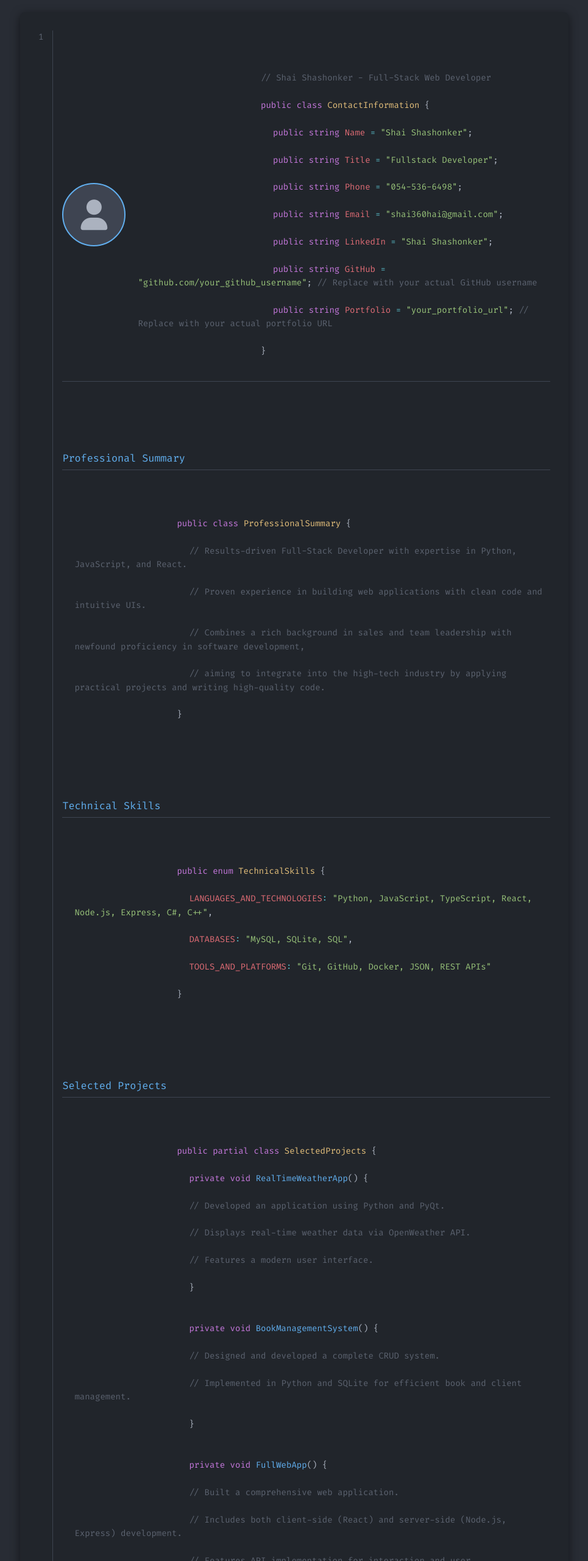
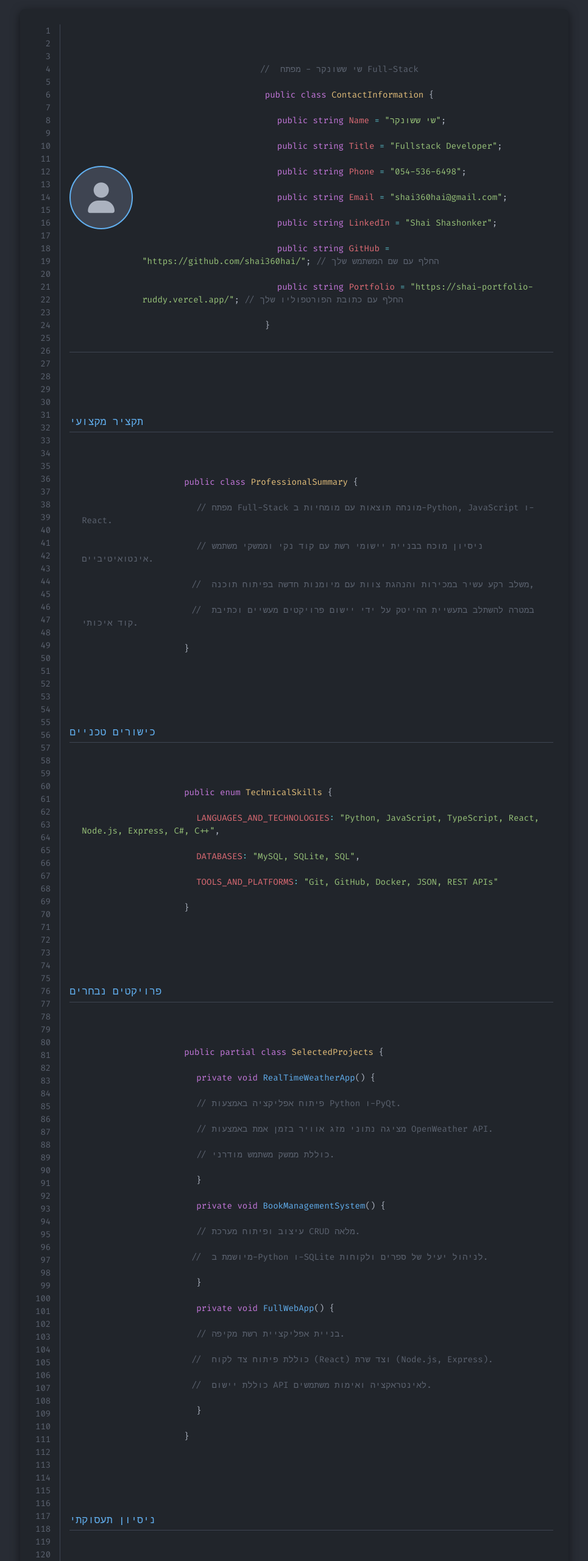
Before and after one commit to shai360hai/resume, a plain HTML site: page index.html in a window 1280 px wide. Shown: the top 2560 px of the page at 61% size, without its empty margins (157-1122 px from the left). Drawn offline with Linux system fonts and the light colour scheme.

Commit message:
Update index.html

```diff
--- a/index.html
+++ b/index.html
@@ -1,19 +1,19 @@
 <!DOCTYPE html>
-<html lang="en">
+<html lang="he">
 <head>
     <meta charset="UTF-8">
     <meta name="viewport" content="width=device-width, initial-scale=1.0">
-    <title>Shai Shashonker - Full-Stack Developer Resume</title>
+    <title>שי ששונקר - קורות חיים של מפתח Full-Stack</title>
     <link href="https://fonts.googleapis.com/css2?family=Fira+Code:wght@400;700&display=swap" rel="stylesheet">
     <style>
         /* Basic Reset & Body Styling */
         body {
             margin: 0;
-            padding: 20px;
+            padding: 15px; /* Reduced padding */
             background-color: #282c34; /* Dark background similar to code editors */
             color: #abb2bf; /* Light grey text for general content */
             font-family: 'Fira Code', monospace; /* Monospace font for code feel */
-            line-height: 1.6;
+            line-height: 1.5; /* Reduced line height */
             font-size: 14px;
             display: flex;
             justify-content: center;
@@ -28,7 +28,7 @@
             box-shadow: 0 4px 15px rgba(0, 0, 0, 0.5);
             width: 100%;
             max-width: 900px; /* Max width for better readability on large screens */
-            padding: 30px;
+            padding: 25px; /* Reduced padding */
             box-sizing: border-box;
             display: flex;
             flex-direction: column;
@@ -62,7 +62,7 @@
 
         .line-numbers span {
             display: block;
-            line-height: 1.6; /* Match content line height */
+            line-height: 1.5; /* Match content line height */
         }
 
         .code-content {
@@ -74,15 +74,15 @@
         .section-header {
             color: #61afef; /* Blue for main section headers */
             font-size: 1.2em;
-            margin-bottom: 10px;
+            margin-bottom: 8px; /* Reduced margin */
             border-bottom: 1px solid #3e4451;
-            padding-bottom: 5px;
-            margin-top: 20px;
+            padding-bottom: 4px; /* Reduced padding */
+            margin-top: 18px; /* Reduced margin */
         }
 
         .code-block {
             margin-left: 20px;
-            margin-bottom: 15px;
+            margin-bottom: 12px; /* Reduced margin */
         }
 
         .indent {
@@ -92,9 +92,9 @@
         .profile-header {
             display: flex;
             align-items: center;
-            margin-bottom: 25px;
-            gap: 20px;
-            padding-bottom: 15px;
+            margin-bottom: 20px; /* Reduced margin */
+            gap: 15px; /* Reduced gap */
+            padding-bottom: 12px; /* Reduced padding */
             border-bottom: 1px solid #3e4451;
         }
 
@@ -145,7 +145,7 @@
                 padding: 10px;
             }
             .resume-container {
-                padding: 20px;
+                padding: 15px;
             }
             .profile-header {
                 flex-direction: column;
@@ -179,30 +179,30 @@
                         <i class="fas fa-user placeholder-icon"></i>
                     </div>
                     <div>
-                        <span class="comment">// Shai Shashonker - Full-Stack Web Developer</span><br>
+                        <span class="comment">// שי ששונקר - מפתח Full-Stack</span><br>
                         <span class="keyword">public class</span> <span class="type">ContactInformation</span> {<br>
-                        <span class="indent"><span class="keyword">public string</span> <span class="variable">Name</span> <span class="operator">=</span> <span class="string">"Shai Shashonker"</span>;</span><br>
+                        <span class="indent"><span class="keyword">public string</span> <span class="variable">Name</span> <span class="operator">=</span> <span class="string">"שי ששונקר"</span>;</span><br>
                         <span class="indent"><span class="keyword">public string</span> <span class="variable">Title</span> <span class="operator">=</span> <span class="string">"Fullstack Developer"</span>;</span><br>
                         <span class="indent"><span class="keyword">public string</span> <span class="variable">Phone</span> <span class="operator">=</span> <span class="string">"054-536-6498"</span>;</span><br>
                         <span class="indent"><span class="keyword">public string</span> <span class="variable">Email</span> <span class="operator">=</span> <span class="string">"shai360hai@gmail.com"</span>;</span><br>
                         <span class="indent"><span class="keyword">public string</span> <span class="variable">LinkedIn</span> <span class="operator">=</span> <span class="string">"Shai Shashonker"</span>;</span><br>
-                        <span class="indent"><span class="keyword">public string</span> <span class="variable">GitHub</span> <span class="operator">=</span> <span class="string">"github.com/your_github_username"</span>; <span class="comment">// Replace with your actual GitHub username</span></span><br>
-                        <span class="indent"><span class="keyword">public string</span> <span class="variable">Portfolio</span> <span class="operator">=</span> <span class="string">"your_portfolio_url"</span>; <span class="comment">// Replace with your actual portfolio URL</span></span><br>
+                        <span class="indent"><span class="keyword">public string</span> <span class="variable">GitHub</span> <span class="operator">=</span> <span class="string">"https://github.com/shai360hai/"</span>; <span class="comment">// החלף עם שם המשתמש שלך</span></span><br>
+                        <span class="indent"><span class="keyword">public string</span> <span class="variable">Portfolio</span> <span class="operator">=</span> <span class="string">"https://shai-portfolio-ruddy.vercel.app/"</span>; <span class="comment">// החלף עם כתובת הפורטפוליו שלך</span></span><br>
                         }
                     </div>
                 </div>
 
-                <div class="section-header">Professional Summary</div>
+                <div class="section-header">תקציר מקצועי</div>
                 <div class="code-block">
                     <span class="keyword">public class</span> <span class="type">ProfessionalSummary</span> {<br>
-                    <span class="indent"><span class="comment">// Results-driven Full-Stack Developer with expertise in Python, JavaScript, and React.</span></span><br>
-                    <span class="indent"><span class="comment">// Proven experience in building web applications with clean code and intuitive UIs.</span></span><br>
-                    <span class="indent"><span class="comment">// Combines a rich background in sales and team leadership with newfound proficiency in software development,</span></span><br>
-                    <span class="indent"><span class="comment">// aiming to integrate into the high-tech industry by applying practical projects and writing high-quality code.</span></span><br>
+                    <span class="indent"><span class="comment">// מפתח Full-Stack מונחה תוצאות עם מומחיות ב-Python, JavaScript ו-React.</span></span><br>
+                    <span class="indent"><span class="comment">// ניסיון מוכח בבניית יישומי רשת עם קוד נקי וממשקי משתמש אינטואיטיביים.</span></span><br>
+                    <span class="indent"><span class="comment">// משלב רקע עשיר במכירות והנהגת צוות עם מיומנות חדשה בפיתוח תוכנה,</span></span><br>
+                    <span class="indent"><span class="comment">// במטרה להשתלב בתעשיית ההייטק על ידי יישום פרויקטים מעשיים וכתיבת קוד איכותי.</span></span><br>
                     }
                 </div>
 
-                <div class="section-header">Technical Skills</div>
+                <div class="section-header">כישורים טכניים</div>
                 <div class="code-block">
                     <span class="keyword">public enum</span> <span class="type">TechnicalSkills</span> {<br>
                     <span class="indent"><span class="variable">LANGUAGES_AND_TECHNOLOGIES</span><span class="operator">:</span> <span class="string">"Python, JavaScript, TypeScript, React, Node.js, Express, C#, C++"</span>,</span><br>
@@ -211,79 +211,79 @@
                     }
                 </div>
 
-                <div class="section-header">Selected Projects</div>
+                <div class="section-header">פרויקטים נבחרים</div>
                 <div class="code-block">
                     <span class="keyword">public partial class</span> <span class="type">SelectedProjects</span> {<br>
                     <span class="indent"><span class="keyword">private void</span> <span class="function">RealTimeWeatherApp</span>() {</span><br>
-                    <span class="indent indent"><span class="comment">// Developed an application using Python and PyQt.</span></span><br>
-                    <span class="indent indent"><span class="comment">// Displays real-time weather data via OpenWeather API.</span></span><br>
-                    <span class="indent indent"><span class="comment">// Features a modern user interface.</span></span><br>
-                    <span class="indent">}</span><br><br>
+                    <span class="indent indent"><span class="comment">// פיתוח אפליקציה באמצעות Python ו-PyQt.</span></span><br>
+                    <span class="indent indent"><span class="comment">// מציגה נתוני מזג אוויר בזמן אמת באמצעות OpenWeather API.</span></span><br>
+                    <span class="indent indent"><span class="comment">// כוללת ממשק משתמש מודרני.</span></span><br>
+                    <span class="indent">}</span><br>
                     <span class="indent"><span class="keyword">private void</span> <span class="function">BookManagementSystem</span>() {</span><br>
-                    <span class="indent indent"><span class="comment">// Designed and developed a complete CRUD system.</span></span><br>
-                    <span class="indent indent"><span class="comment">// Implemented in Python and SQLite for efficient book and client management.</span></span><br>
-                    <span class="indent">}</span><br><br>
+                    <span class="indent indent"><span class="comment">// עיצוב ופיתוח מערכת CRUD מלאה.</span></span><br>
+                    <span class="indent indent"><span class="comment">// מיושמת ב-Python ו-SQLite לניהול יעיל של ספרים ולקוחות.</span></span><br>
+                    <span class="indent">}</span><br>
                     <span class="indent"><span class="keyword">private void</span> <span class="function">FullWebApp</span>() {</span><br>
-                    <span class="indent indent"><span class="comment">// Built a comprehensive web application.</span></span><br>
-                    <span class="indent indent"><span class="comment">// Includes both client-side (React) and server-side (Node.js, Express) development.</span></span><br>
-                    <span class="indent indent"><span class="comment">// Features API implementation for interaction and user authentication.</span></span><br>
+                    <span class="indent indent"><span class="comment">// בניית אפליקציית רשת מקיפה.</span></span><br>
+                    <span class="indent indent"><span class="comment">// כוללת פיתוח צד לקוח (React) וצד שרת (Node.js, Express).</span></span><br>
+                    <span class="indent indent"><span class="comment">// כוללת יישום API לאינטראקציה ואימות משתמשים.</span></span><br>
                     <span class="indent">}</span><br>
                     }
                 </div>
 
-                <div class="section-header">Work Experience</div>
+                <div class="section-header">ניסיון תעסוקתי</div>
                 <div class="code-block">
                     <span class="keyword">public static class</span> <span class="type">WorkExperience</span> {<br>
                     <span class="indent"><span class="keyword">public class</span> <span class="type">Xpeng</span> {</span><br>
                     <span class="indent indent"><span class="keyword">string</span> <span class="variable">Title</span> <span class="operator">=</span> <span class="string">"Marketing & Sales Expert"</span>;</span><br>
                     <span class="indent indent"><span class="keyword">string</span> <span class="variable">Duration</span> <span class="operator">=</span> <span class="string">"2023 – Present"</span>;</span><br>
-                    <span class="indent indent"><span class="comment">// Promoted and sold advanced electric vehicles in the Israeli market.</span></span><br>
-                    <span class="indent indent"><span class="comment">// Consistently met business targets.</span></span><br>
-                    <span class="indent">}</span><br><br>
+                    <span class="indent indent"><span class="comment">// קידום ומכירה של כלי רכב חשמליים מתקדמים בשוק הישראלי.</span></span><br>
+                    <span class="indent indent"><span class="comment">// עמידה עקבית ביעדים עסקיים.</span></span><br>
+                    <span class="indent">}</span><br>
                     <span class="indent"><span class="keyword">public class</span> <span class="type">DelekMotorsBMW</span> {</span><br>
                     <span class="indent indent"><span class="keyword">string</span> <span class="variable">Title</span> <span class="operator">=</span> <span class="string">"Account Manager"</span>;</span><br>
                     <span class="indent indent"><span class="keyword">string</span> <span class="variable">Duration</span> <span class="operator">=</span> <span class="string">"2021 – 2023"</span>;</span><br>
-                    <span class="indent indent"><span class="comment">// Managed and retained premium client relationships in the luxury automotive sector.</span></span><br>
-                    <span class="indent indent"><span class="comment">// Included negotiation and achieving high client satisfaction.</span></span><br>
-                    <span class="indent">}</span><br><br>
-                    <span class="indent"><span class="comment">// Other previous roles (briefed to fit layout):</span></span><br>
-                    <span class="indent"><span class="comment">// Business Development Representative (Ilan Shahar, 2019 – 2021)</span></span><br>
-                    <span class="indent"><span class="comment">// Sales Representative (Cellcom, 2017 – 2019)</span></span><br>
-                    <span class="indent"><span class="comment">// Sales Associate (Wine in the City, 2015 – 2017)</span></span><br>
-                    <span class="indent"><span class="comment">// Security (Israel Railways, 2013 – 2015)</span></span><br>
+                    <span class="indent indent"><span class="comment">// ניהול ושימור קשרי לקוחות פרימיום בתחום הרכב היוקרתי.</span></span><br>
+                    <span class="indent indent"><span class="comment">// כלל ניהול משא ומתן והשגת שביעות רצון גבוהה של לקוחות.</span></span><br>
+                    <span class="indent">}</span><br>
+                    <span class="indent"><span class="comment">// תפקידים קודמים נוספים (בתמציתיות):</span></span><br>
+                    <span class="indent"><span class="comment">// Business Development Representative (אילן שחר, 2019 – 2021)</span></span><br>
+                    <span class="indent"><span class="comment">// Sales Representative (סלקום, 2017 – 2019)</span></span><br>
+                    <span class="indent"><span class="comment">// Sales Associate (יין בעיר, 2015 – 2017)</span></span><br>
+                    <span class="indent"><span class="comment">// Security (רכבת ישראל, 2013 – 2015)</span></span><br>
                     }
                 </div>
 
-                <div class="section-header">Education</div>
+                <div class="section-header">השכלה</div>
                 <div class="code-block">
                     <span class="keyword">public static class</span> <span class="type">Education</span> {<br>
                     <span class="indent"><span class="keyword">public class</span> <span class="type">JohnBryce</span> {</span><br>
                     <span class="indent indent"><span class="keyword">string</span> <span class="variable">Course</span> <span class="operator">=</span> <span class="string">"Full Stack Python Course"</span>;</span><br>
                     <span class="indent indent"><span class="keyword">string</span> <span class="variable">Duration</span> <span class="operator">=</span> <span class="string">"2023–2024"</span>;</span><br>
-                    <span class="indent">}</span><br><br>
+                    <span class="indent">}</span><br>
                     <span class="indent"><span class="keyword">public class</span> <span class="type">HighSchool</span> {</span><br>
-                    <span class="indent indent"><span class="keyword">string</span> <span class="variable">Diploma</span> <span class="operator">=</span> <span class="string">"High School Diploma (Computer Science Major)"</span>;</span><br>
-                    <span class="indent indent"><span class="keyword">string</span> <span class="variable">School</span> <span class="operator">=</span> <span class="string">"Rogozin Kiryat Ata"</span>;</span><br>
+                    <span class="indent indent"><span class="keyword">string</span> <span class="variable">Diploma</span> <span class="operator">=</span> <span class="string">"תעודת בגרות (מגמת מדעי המחשב)"</span>;</span><br>
+                    <span class="indent indent"><span class="keyword">string</span> <span class="variable">School</span> <span class="operator">=</span> <span class="string">"רוגוזין קריית אתא"</span>;</span><br>
                     <span class="indent indent"><span class="keyword">string</span> <span class="variable">Year</span> <span class="operator">=</span> <span class="string">"2010"</span>;</span><br>
                     <span class="indent">}</span><br>
                     }
                 </div>
 
-                <div class="section-header">Military Service</div>
+                <div class="section-header">שירות צבאי</div>
                 <div class="code-block">
                     <span class="keyword">public static class</span> <span class="type">MilitaryService</span> {<br>
-                    <span class="indent"><span class="keyword">string</span> <span class="variable">Rank</span> <span class="operator">=</span> <span class="string">"Sergeant"</span>;</span><br>
-                    <span class="indent"><span class="keyword">string</span> <span class="variable">Unit</span> <span class="operator">=</span> <span class="string">"Israeli Air Force"</span>;</span><br>
+                    <span class="indent"><span class="keyword">string</span> <span class="variable">Rank</span> <span class="operator">=</span> <span class="string">"סמל"</span>;</span><br>
+                    <span class="indent"><span class="keyword">string</span> <span class="variable">Unit</span> <span class="operator">=</span> <span class="string">"חיל האוויר הישראלי"</span>;</span><br>
                     <span class="indent"><span class="keyword">string</span> <span class="variable">Duration</span> <span class="operator">=</span> <span class="string">"2010–2013"</span>;</span><br>
-                    <span class="indent"><span class="comment">// Completed a command course with excellence (Rifleman 06).</span></span><br>
+                    <span class="indent"><span class="comment">// סיים קורס פיקוד בהצטיינות (רובאי 06).</span></span><br>
                     }
                 </div>
 
-                <div class="section-header">Languages</div>
+                <div class="section-header">שפות</div>
                 <div class="code-block">
                     <span class="keyword">public enum</span> <span class="type">Languages</span> {<br>
-                    <span class="indent"><span class="variable">HEBREW</span><span class="operator">:</span> <span class="string">"Native"</span>,</span><br>
-                    <span class="indent"><span class="variable">ENGLISH</span><span class="operator">:</span> <span class="string">"High Proficiency"</span></span><br>
+                    <span class="indent"><span class="variable">HEBREW</span><span class="operator">:</span> <span class="string">"שפת אם"</span>,</span><br>
+                    <span class="indent"><span class="variable">ENGLISH</span><span class="operator">:</span> <span class="string">"רמה גבוהה"</span></span><br>
                     }
                 </div>
             </div>
@@ -295,23 +295,33 @@
         function generateLineNumbers() {
             const codeContent = document.getElementById('code-content');
             const lineNumbersDiv = document.getElementById('line-numbers');
-            const lines = codeContent.innerHTML.split('<br>');
+            // Using a more robust way to count lines that respects the pre-wrap style
+            const lines = codeContent.innerHTML.split(/<br\s*\/?>/g);
             let lineNum = 1;
             lineNumbersDiv.innerHTML = ''; // Clear existing numbers
 
-            lines.forEach(line => {
-                const span = document.createElement('span');
-                span.textContent = lineNum++;
-                lineNumbersDiv.appendChild(span);
-            });
+            // A simple approximation for line count based on content height
+            const lineHeight = parseFloat(getComputedStyle(codeContent).lineHeight);
+            const totalLines = Math.ceil(codeContent.scrollHeight / lineHeight);
+
+            for (let i = 1; i <= totalLines; i++) {
+                 const span = document.createElement('span');
+                 span.textContent = i;
+                 lineNumbersDiv.appendChild(span);
+            }
         }
 
         // Call on load and resize
         window.onload = generateLineNumbers;
         window.onresize = generateLineNumbers;
 
-        // Re-generate line numbers if content changes (e.g., dynamic updates)
-        // You might need to call generateLineNumbers() after any dynamic content insertion
+        // Use MutationObserver to detect content changes for robust line numbering
+        const observer = new MutationObserver(generateLineNumbers);
+        observer.observe(document.getElementById('code-content'), {
+            childList: true,
+            characterData: true,
+            subtree: true
+        });
     </script>
 </body>
 </html>
```
